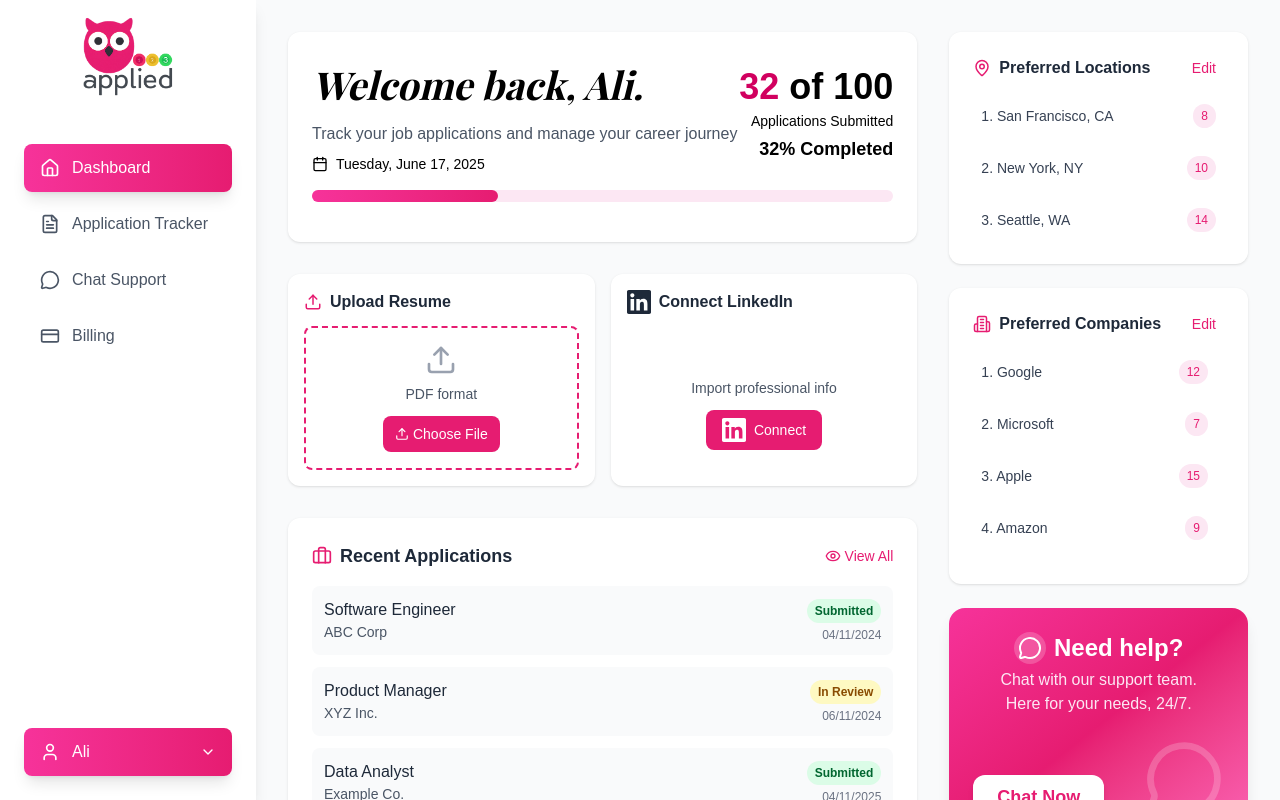
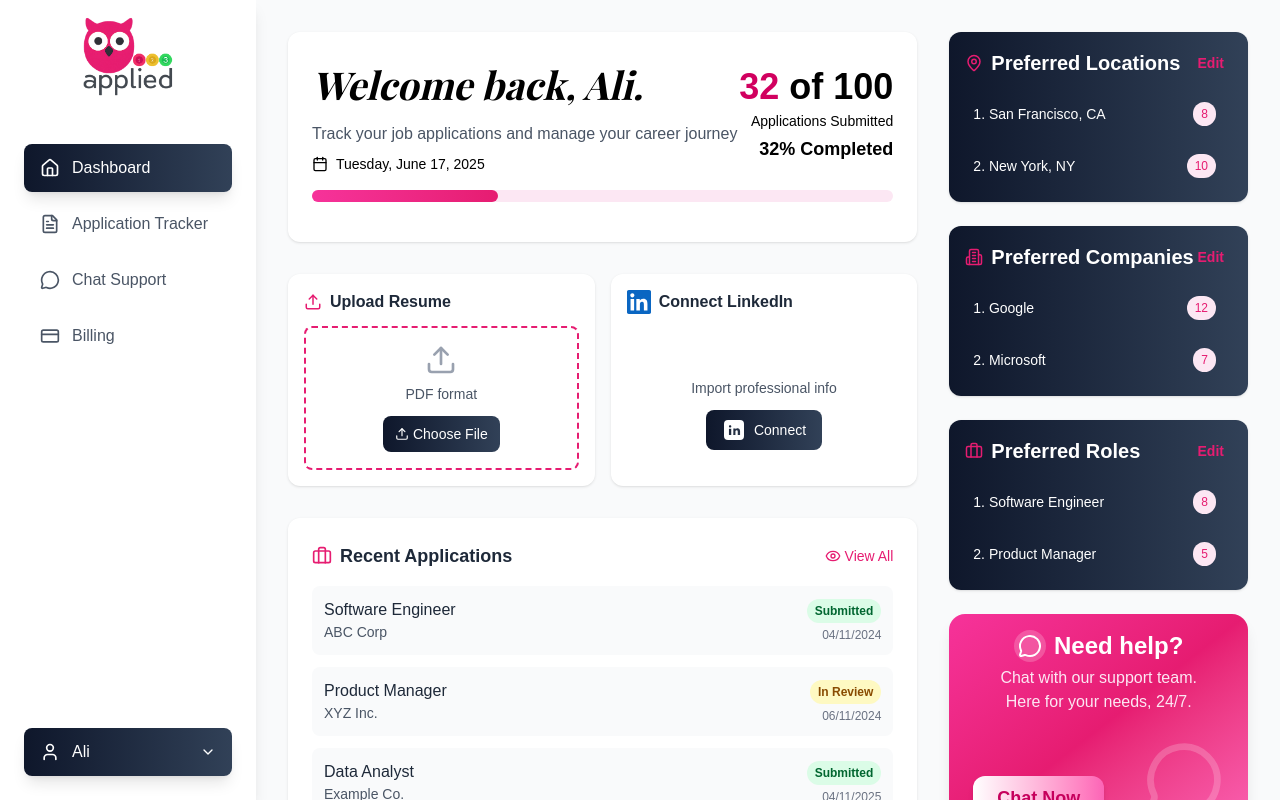
Before and after one commit to nanfaweb/123Applied, a Next.js app: page /dashboard in a window 1280 px wide. Built offline with nearby package versions, Linux system fonts and the light colour scheme; a web font is replaced by a local one.

Commit message:
minor changes v2

```diff
--- a/src/app/dashboard/billing/page.tsx
+++ b/src/app/dashboard/billing/page.tsx
@@ -68,8 +68,8 @@ export default function BillingPage() {
 
         {/* Pricing Plans - When user has no plan */}
         {!userHasPlan && (
-          <div className="mb-16">
-            <div className="bg-white/80 backdrop-blur-xl rounded-3xl shadow-xl border border-slate-200/50 p-8 lg:p-12">
+          <div className="mb-8">
+            <div className="bg-white/80 backdrop-blur-xl rounded-3xl shadow-xl border border-slate-200/50 px-4 py-2 lg:px-6 lg:py-3">
               <Pricing showPayButton={true} />
             </div>
           </div>
--- a/src/app/dashboard/page.tsx
+++ b/src/app/dashboard/page.tsx
@@ -89,7 +89,9 @@ const Dashboard = () => {
   const preferredLocations = [
     { city: 'San Francisco, CA', count: 8 },
     { city: 'New York, NY', count: 10 },
-    { city: 'Seattle, WA', count: 14 }
+    { city: 'Seattle, WA', count: 14 },
+    { city: 'Austin, TX', count: 5 },
+    { city: 'Chicago, IL', count: 7 }
   ];
 
   const preferredCompanies = [
@@ -134,8 +136,26 @@ const Dashboard = () => {
   };
 
   const LinkedInIcon = () => (
-    <svg width="24" height="24" viewBox="0 0 24 24" fill="currentColor">
-      <path d="M20.447 20.452h-3.554v-5.569c0-1.328-.027-3.037-1.852-3.037-1.853 0-2.136 1.445-2.136 2.939v5.667H9.351V9h3.414v1.561h.046c.477-.9 1.637-1.85 3.37-1.85 3.601 0 4.267 2.37 4.267 5.455v6.286zM5.337 7.433c-1.144 0-2.063-.926-2.063-2.065 0-1.138.92-2.063 2.063-2.063 1.14 0 2.064.925 2.064 2.063 0 1.139-.925 2.065-2.064 2.065zm1.782 13.019H3.555V9h3.564v11.452zM22.225 0H1.771C.792 0 0 .774 0 1.729v20.542C0 23.227.792 24 1.771 24h20.451C23.2 24 24 23.227 24 22.271V1.729C24 .774 23.2 0 22.222 0h.003z"/>
+    <svg width="24" height="24" viewBox="0 0 24 24" fill="none">
+      <path d="M20.447 20.452h-3.554v-5.569c0-1.328-.027-3.037-1.852-3.037-1.853 0-2.136 1.445-2.136 2.939v5.667H9.351V9h3.414v1.561h.046c.477-.9 1.637-1.85 3.37-1.85 3.601 0 4.267 2.37 4.267 5.455v6.286zM5.337 7.433c-1.144 0-2.063-.926-2.063-2.065 0-1.138.92-2.063 2.063-2.063 1.14 0 2.064.925 2.064 2.063 0 1.139-.925 2.065-2.064 2.065zm1.782 13.019H3.555V9h3.564v11.452zM22.225 0H1.771C.792 0 0 .774 0 1.729v20.542C0 23.227.792 24 1.771 24h20.451C23.2 24 24 23.227 24 22.271V1.729C24 .774 23.2 0 22.222 0h.003z" fill="#0A66C2"/>
+    </svg>
+  );
+
+  // White LinkedIn icon for button only, with gradient "in"
+  const LinkedInWhiteIcon = () => (
+    <svg width="24" height="24" viewBox="0 0 24 24" fill="none">
+      <defs>
+        <linearGradient id="linkedin-in-gradient" x1="2" y1="2" x2="22" y2="22" gradientUnits="userSpaceOnUse">
+          <stop stopColor="#0f172a" />
+          <stop offset="1" stopColor="#334155" />
+        </linearGradient>
+      </defs>
+      <rect x="2" y="2" width="20" height="20" rx="4" fill="white"/>
+      <g>
+        <path d="M6.94 17h2.31v-6.2H6.94V17z" fill="url(#linkedin-in-gradient)"/>
+        <path d="M8.1 9.5c.74 0 1.2-.49 1.2-1.1-.01-.62-.46-1.1-1.18-1.1-.72 0-1.2.48-1.2 1.1 0 .61.46 1.1 1.17 1.1h.01z" fill="url(#linkedin-in-gradient)"/>
+        <path d="M11.13 17h2.31v-3.47c0-.19.01-.39.07-.53.16-.39.52-.8 1.13-.8.8 0 1.12.6 1.12 1.48V17h2.31v-3.73c0-2-1.07-2.93-2.5-2.93-1.15 0-1.66.64-1.94 1.09h.02v-.94h-2.31c.03.62 0 6.2 0 6.2z" fill="url(#linkedin-in-gradient)"/>
+      </g>
     </svg>
   );
 
@@ -173,7 +193,7 @@ const Dashboard = () => {
 
 
 return (
-    <div className="flex h-screen bg-gray-50 overflow-y-auto" style={{ WebkitOverflowScrolling: 'touch' }}>
+    <div className="flex h-screen bg-gray-50" style={{ WebkitOverflowScrolling: 'touch', overscrollBehavior: 'auto' }}>
       {/* Sidebar */}
       <div className="w-64 bg-white shadow-lg">
         <div className="p-4">
@@ -189,8 +209,8 @@ const Dashboard = () => {
               onClick={() => setActiveTab('dashboard')}
               className={`w-full flex items-center space-x-3 px-4 py-3 rounded-lg text-left transition-all duration-200 transform hover:scale-105 ${
                 activeTab === 'dashboard'
-                  ? 'bg-gradient-to-r from-pink-500 to-[#e61c71] text-white shadow-lg'
-                  : 'text-gray-600 hover:bg-pink-50'
+                  ? 'bg-gradient-to-r from-slate-900 to-slate-700 text-white shadow-lg'
+                  : 'text-gray-600 hover:bg-slate-100'
               }`}
             >
               <Home size={20} />
@@ -202,8 +222,8 @@ const Dashboard = () => {
               onClick={() => setActiveTab('applications')}
               className={`w-full flex items-center space-x-3 px-4 py-3 rounded-lg text-left transition-all duration-200 transform hover:scale-105 ${
                 activeTab === 'applications'
-                  ? 'bg-gradient-to-r from-pink-500 to-[#e61c71] text-white shadow-lg'
-                  : 'text-gray-600 hover:bg-pink-50'
+                  ? 'bg-gradient-to-r from-slate-900 to-slate-700 text-white shadow-lg'
+                  : 'text-gray-600 hover:bg-slate-100'
               }`}
             >
               <FileText size={20} />
@@ -211,12 +231,12 @@ const Dashboard = () => {
             </button>
 
 
-            <button type="button" className="w-full flex items-center space-x-3 px-4 py-3 rounded-lg text-left text-gray-600 hover:bg-pink-50 transition-all duration-200 transform hover:scale-105">
+            <button type="button" className="w-full flex items-center space-x-3 px-4 py-3 rounded-lg text-left text-gray-600 hover:bg-slate-100 transition-all duration-200 transform hover:scale-105">
               <MessageCircle size={20} />
               <span>Chat Support</span>
             </button>
 
-            <a href="/dashboard/billing" className="w-full flex items-center space-x-3 px-4 py-3 rounded-lg text-left text-gray-600 hover:bg-pink-50 transition-all duration-200 transform hover:scale-105">
+            <a href="/dashboard/billing" className="w-full flex items-center space-x-3 px-4 py-3 rounded-lg text-left text-gray-600 hover:bg-slate-100 transition-all duration-200 transform hover:scale-105">
               <CreditCard size={20} />
               <span>Billing</span>
             </a>
@@ -229,7 +249,7 @@ const Dashboard = () => {
               id="user-dropdown-btn"
               type="button"
               onClick={() => setUserDropdownOpen((prev) => !prev)}
-              className={`w-full flex items-center justify-between px-4 py-3 rounded-lg text-left bg-gradient-to-r from-pink-500 to-[#e61c71] text-white shadow-lg hover:scale-105 transition-all duration-200`}
+              className={`w-full flex items-center justify-between px-4 py-3 rounded-lg text-left bg-gradient-to-r from-slate-900 to-slate-700 text-white shadow-lg hover:scale-105 transition-all duration-200`}
               aria-haspopup="true"
               aria-expanded={userDropdownOpen}
             >
@@ -259,7 +279,7 @@ const Dashboard = () => {
       </div>
 
       {/* Main Content */}
-      <div className="flex-1 overflow-auto">
+      <div className="flex-1 overflow-y-auto">
         <div className="p-8">
           {activeTab === 'dashboard' && (
             <>
@@ -326,7 +346,7 @@ const Dashboard = () => {
                         />
                         <label
                           htmlFor="resume-upload"
-                          className="inline-flex items-center px-3 py-2 bg-[#e61c71] text-white text-sm rounded-lg hover:bg-pink-600 cursor-pointer transition-all duration-200 transform hover:scale-105"
+                          className="inline-flex items-center px-3 py-2 bg-gradient-to-r from-slate-900 to-slate-700 text-white text-sm rounded-lg hover:from-slate-800 hover:to-slate-600 cursor-pointer transition-all duration-200 transform hover:scale-105"
                         >
                           <Upload size={14} className="mr-1" />
                           Choose File
@@ -344,9 +364,9 @@ const Dashboard = () => {
                         <p className="text-sm text-gray-600 mb-3 mt-16">Import professional info</p>
                         <button
                           onClick={handleLinkedInConnect}
-                          className="inline-flex items-center px-4 py-2 bg-[#e61c71] text-white text-sm rounded-lg hover:bg-pink-600 transition-all duration-200 transform hover:scale-105"
+                          className="inline-flex items-center px-4 py-2 bg-gradient-to-r from-slate-900 to-slate-700 text-white text-sm rounded-lg hover:from-slate-800 hover:to-slate-600 transition-all duration-200 transform hover:scale-105"
                         >
-                          <LinkedInIcon />
+                          <LinkedInWhiteIcon />
                           <span className="ml-2">Connect</span>
                         </button>
                       </div>
@@ -391,51 +411,61 @@ const Dashboard = () => {
                 {/* Right Column - Side Panels */}
                 <div className="space-y-6">
                   {/* Preferred Locations */}
-                  <div className="bg-white rounded-xl shadow-sm p-6 animate-in fade-in slide-in-from-right-4 duration-700 delay-300">
+                  <div className="bg-gradient-to-r from-slate-900 to-slate-700 rounded-xl shadow-sm p-4 min-h-0 animate-in fade-in slide-in-from-right-4 duration-700 delay-300">
                     <div className="flex items-center mb-4 justify-between">
                       <div className="flex items-center">
                         <MapPin size={18} className="text-[#e61c71] mr-2" />
-                        <h3 className="text-base font-semibold text-gray-800">Preferred Locations</h3>
+                        <h3 className="text-[1.25rem] font-bold text-white">Preferred Locations</h3>
                       </div>
                       <button
-                        className="text-[#e61c71] hover:text-pink-700 text-sm font-medium flex items-center transition-colors mr-2"
+                        className="text-[#e61c71] hover:text-pink-700 text-sm font-bold flex items-center transition-colors mr-2"
                         type="button"
                       >
                         Edit
                       </button>
                     </div>
                     <div className="space-y-3">
+                      <div
+                        className={`space-y-3 pr-2`}
+                        style={{ maxHeight: '92px', overflowY: 'auto', scrollbarWidth: 'thin', scrollbarColor: '#e61c71 #f3f4f6' }}
+                      >
                         {preferredLocations.map((location, index) => (
-                        <div key={index} className="flex justify-between items-center hover:bg-gray-50 p-2 rounded transition-colors">
-                          <span className="text-sm text-gray-700">{index + 1}. {location.city}</span>
-                          <span className="bg-pink-100 text-[#e61c71] px-2 py-1 rounded-full text-xs font-medium">
+                          <div
+                            key={index}
+                            className="flex justify-between items-center group hover:bg-pink-900/30 p-2 rounded transition-colors"
+                          >
+                            <span className="text-sm text-white group-hover:text-pink-300">{index + 1}. {location.city}</span>
+                            <span className="bg-pink-100 text-[#e61c71] px-2 py-1 rounded-full text-xs font-medium group-hover:bg-pink-200 group-hover:text-pink-700">
                               {location.count}
                             </span>
                           </div>
                         ))}
                       </div>
                     </div>
+                  </div>
 
                   {/* Preferred Companies */}
-                  <div className="bg-white rounded-xl shadow-sm p-6 animate-in fade-in slide-in-from-right-4 duration-700 delay-400">
+                  <div className="bg-gradient-to-r from-slate-900 to-slate-700 rounded-xl shadow-sm p-4 min-h-0 animate-in fade-in slide-in-from-right-4 duration-700 delay-400">
                     <div className="flex items-center mb-4 justify-between">
                       <div className="flex items-center">
                         <Building2 size={18} className="text-[#e61c71] mr-2" />
-                        <h3 className="text-base font-semibold text-gray-800">Preferred Companies</h3>
+                        <h3 className="text-[1.25rem] font-bold text-white">Preferred Companies</h3>
                       </div>
                       <button
-                        className="text-[#e61c71] hover:text-pink-700 text-sm font-medium flex items-center transition-colors mr-2"
+                        className="text-[#e61c71] hover:text-pink-700 text-sm font-bold flex items-center transition-colors mr-2"
                         type="button"
                       >
                         Edit
                       </button>
                     </div>
-                    <div className={`space-y-3 ${preferredCompanies.length > 4 ? 'max-h-52 overflow-y-auto pr-2' : ''}`}
-                      style={{ scrollbarWidth: 'thin', scrollbarColor: '#e61c71 #f3f4f6' }}>
+                    <div className="space-y-3 pr-2" style={{ maxHeight: '92px', overflowY: 'auto', scrollbarWidth: 'thin', scrollbarColor: '#e61c71 #f3f4f6' }}>
                       {preferredCompanies.map((company, index) => (
-                        <div key={index} className="flex justify-between items-center hover:bg-gray-50 p-2 rounded transition-colors">
-                          <span className="text-sm text-gray-700">{index + 1}. {company.company}</span>
-                          <span className="bg-pink-100 text-[#e61c71] px-2 py-1 rounded-full text-xs font-medium">
+                        <div
+                          key={index}
+                          className="flex justify-between items-center group hover:bg-pink-900/30 p-2 rounded transition-colors"
+                        >
+                          <span className="text-sm text-white group-hover:text-pink-300">{index + 1}. {company.company}</span>
+                          <span className="bg-pink-100 text-[#e61c71] px-2 py-1 rounded-full text-xs font-medium group-hover:bg-pink-200 group-hover:text-pink-700">
                             {company.count}
                           </span>
                         </div>
@@ -443,8 +473,47 @@ const Dashboard = () => {
                     </div>
                   </div>
 
+                  {/* Preferred Roles */}
+                  <div className="bg-gradient-to-r from-slate-900 to-slate-700 rounded-xl shadow-sm p-4 min-h-0 animate-in fade-in slide-in-from-right-4 duration-700 delay-500">
+                    <div className="flex items-center mb-4 justify-between">
+                      <div className="flex items-center">
+                        <Briefcase size={18} className="text-[#e61c71] mr-2" />
+                        <h3 className="text-[1.25rem] font-bold text-white">Preferred Roles</h3>
+                      </div>
+                      <button
+                        className="text-[#e61c71] hover:text-pink-700 text-sm font-bold flex items-center transition-colors mr-2"
+                        type="button"
+                      >
+                        Edit
+                      </button>
+                    </div>
+                    <div className="space-y-3 pr-2" style={{ maxHeight: '92px', overflowY: 'auto', scrollbarWidth: 'thin', scrollbarColor: '#e61c71 #f3f4f6' }}>
+                      {/* Example preferred roles, replace with dynamic data if available */}
+                      <div className="flex justify-between items-center group hover:bg-pink-900/30 p-2 rounded transition-colors">
+                        <span className="text-sm text-white group-hover:text-pink-300">1. Software Engineer</span>
+                        <span className="bg-pink-100 text-[#e61c71] px-2 py-1 rounded-full text-xs font-medium group-hover:bg-pink-200 group-hover:text-pink-700">8</span>
+                      </div>
+                      <div className="flex justify-between items-center group hover:bg-pink-900/30 p-2 rounded transition-colors">
+                        <span className="text-sm text-white group-hover:text-pink-300">2. Product Manager</span>
+                        <span className="bg-pink-100 text-[#e61c71] px-2 py-1 rounded-full text-xs font-medium group-hover:bg-pink-200 group-hover:text-pink-700">5</span>
+                      </div>
+                      <div className="flex justify-between items-center group hover:bg-pink-900/30 p-2 rounded transition-colors">
+                        <span className="text-sm text-white group-hover:text-pink-300">3. Data Analyst</span>
+                        <span className="bg-pink-100 text-[#e61c71] px-2 py-1 rounded-full text-xs font-medium group-hover:bg-pink-200 group-hover:text-pink-700">6</span>
+                      </div>
+                      <div className="flex justify-between items-center group hover:bg-pink-900/30 p-2 rounded transition-colors">
+                        <span className="text-sm text-white group-hover:text-pink-300">4. AI Engineer</span>
+                        <span className="bg-pink-100 text-[#e61c71] px-2 py-1 rounded-full text-xs font-medium group-hover:bg-pink-200 group-hover:text-pink-700">3</span>
+                      </div>
+                      <div className="flex justify-between items-center group hover:bg-pink-900/30 p-2 rounded transition-colors">
+                        <span className="text-sm text-white group-hover:text-pink-300">5. UX Designer</span>
+                        <span className="bg-pink-100 text-[#e61c71] px-2 py-1 rounded-full text-xs font-medium group-hover:bg-pink-200 group-hover:text-pink-700">2</span>
+                      </div>
+                    </div>
+                  </div>
+
                   {/* Support Section - Button Bottom Left, Centered Text (Chat) */}
-                  <div className="bg-gradient-to-br from-pink-500 via-[#e61c71] to-pink-400 rounded-2xl p-6 text-white shadow-lg animate-in fade-in slide-in-from-bottom-4 duration-700 delay-400 min-h-[235px] flex flex-col justify-between relative overflow-hidden">
+                  <div className="bg-gradient-to-br from-pink-500 via-[#e61c71] to-pink-400 rounded-2xl p-4 min-h-[230px] text-white shadow-lg animate-in fade-in slide-in-from-bottom-4 duration-700 delay-400 flex flex-col justify-between relative overflow-hidden">
                     {/* Decorative chat icon */}
                     <div className="absolute right-6 bottom-6 opacity-20 text-white pointer-events-none select-none">
                       <MessageCircle size={80} />
@@ -459,7 +528,7 @@ const Dashboard = () => {
                       <p className="text-pink-100 text-base text-center">Chat with our support team.</p>
                       <p className="text-pink-100 text-base text-center">Here for your needs, 24/7.</p>
                     </div>
-                    <button className="absolute left-6 bottom-6 bg-white text-[#e61c71] px-6 py-2 rounded-xl font-semibold shadow-md hover:bg-pink-50 hover:text-pink-700 transition-all duration-200 transform hover:scale-105 text-lg z-10">
+                    <button className="absolute left-6 bottom-6 bg-gradient-to-r from-white to-pink-400 text-pink-700 px-6 py-2 rounded-xl font-semibold shadow-md hover:from-pink-100 hover:to-pink-500 hover:text-pink-900 transition-all duration-200 transform hover:scale-105 text-lg z-10">
                       Chat Now
                     </button>
                   </div>
@@ -477,7 +546,7 @@ const Dashboard = () => {
                   Application Tracker
                 </h1>
                 <button
-                  className="flex items-center space-x-2 px-4 py-2 bg-[#e61c71] text-white rounded-lg hover:bg-pink-600 transition-all duration-200 transform hover:scale-105 font-semibold"
+                  className="flex items-center space-x-2 px-4 py-2 bg-gradient-to-r from-slate-900 to-slate-700 text-white rounded-lg hover:from-slate-800 hover:to-slate-600 transition-all duration-200 transform hover:scale-105 font-semibold"
                   onClick={() => setFilterOpen((prev) => !prev)}
                 >
                   <Filter size={16} />
@@ -538,7 +607,7 @@ const Dashboard = () => {
                     />
                   </div>
                   <button
-                    className="ml-auto bg-pink-100 text-[#e61c71] px-4 py-2 rounded font-semibold hover:bg-pink-200 transition self-end"
+                    className="ml-auto bg-slate-100 text-slate-900 px-4 py-2 rounded font-semibold hover:bg-slate-200 transition self-end"
                     onClick={() => { setFilterCompany(''); setFilterTitle(''); setFilterStatus(''); setFilterSalary(''); setFilterDate(''); }}
                   >
                     Clear
```
Lines whose indentation alone changed are shown as unchanged.
